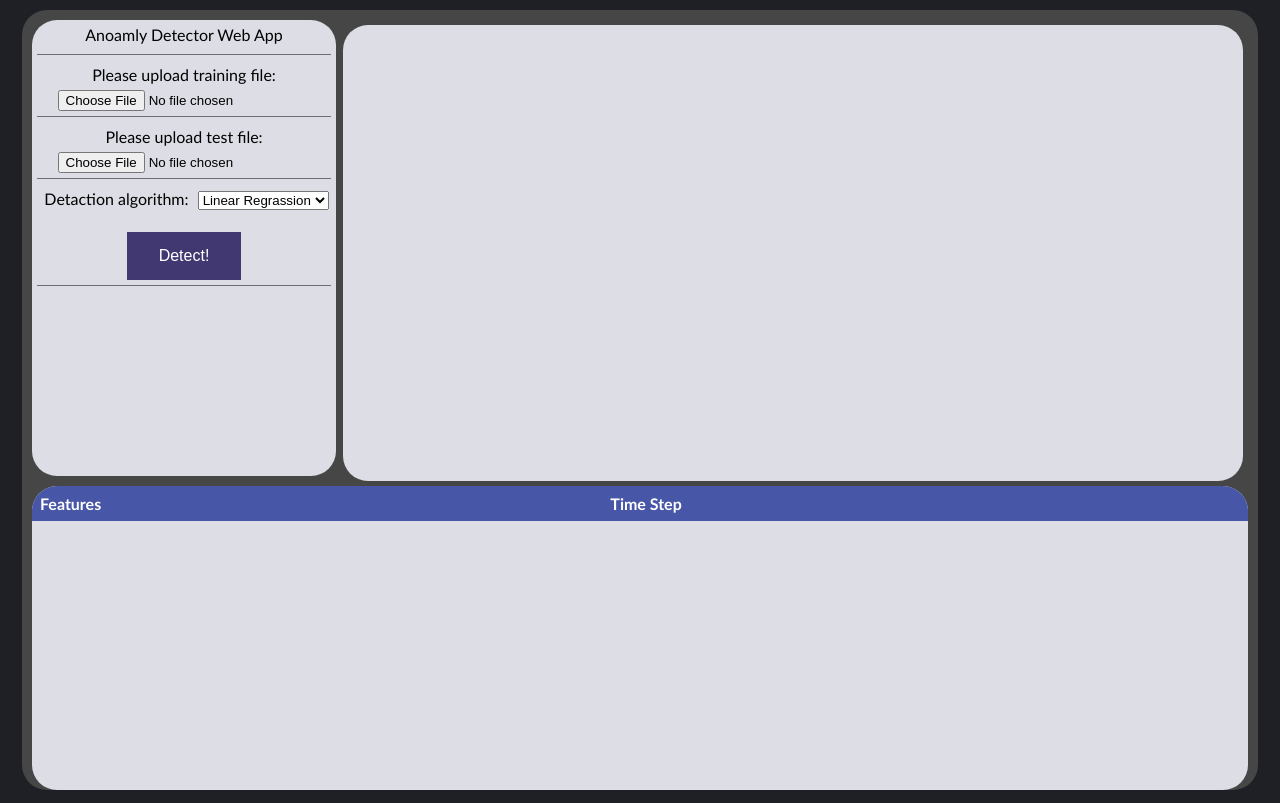
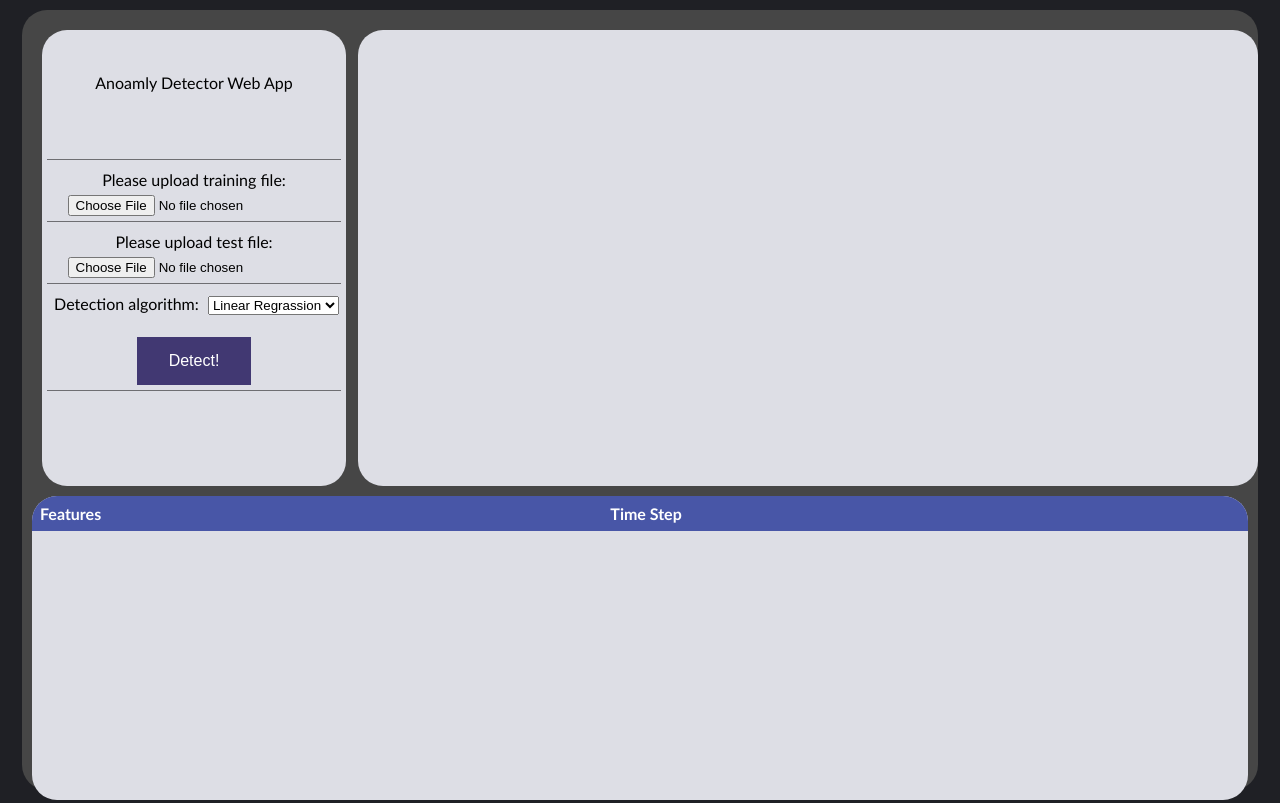
Before and after one commit to Noamko/AnomalyDetectionWebApp, a website: page view/index.html in a window 1280 px wide. Drawn offline with nearby package versions, Linux system fonts and the light colour scheme; files that its build step writes are made by us from their sources; files whose address does not match are found by name.

Commit message:
changed ui

```diff
--- a/public/css/page_sections.css
+++ b/public/css/page_sections.css
@@ -23,12 +23,12 @@ body {
 .middleDiv {
   width: 100%;
   height: 60%;
+  margin: 10px;
 }
 
 .chartArea {
   background: rgba(221, 222, 229);
   border-radius: 25px;
-  margin: 5px;
   float: right;
   width: 74%;
   height: 100%;
--- a/view/index.html
+++ b/view/index.html
@@ -16,7 +16,12 @@
         </div>
         <div class="side-div">
           <div class="side-upload-div">
-            <span>Anoamly Detector Web App</span>
+            <br />
+            <br />
+            <span style="font-size: 29">Anoamly Detector Web App</span>
+            <br />
+            <br />
+            <br />
             <br />
             <div class="seperator"></div>
             <span>Please upload training file:</span>
@@ -29,7 +34,7 @@
             <input type="file" onchange="uploadAnoamlyFile(this)" />
             <br />
             <div class="seperator"></div>
-            <span>Detaction algorithm:</span>
+            <span>Detection algorithm:</span>
             <select id="alg_select">
               <option value="detectLinear">Linear Regrassion</option>
               <option value="detectMinCircle">Minimal Circle</option>
```
